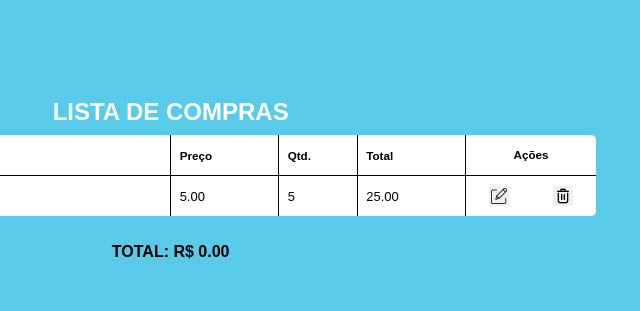
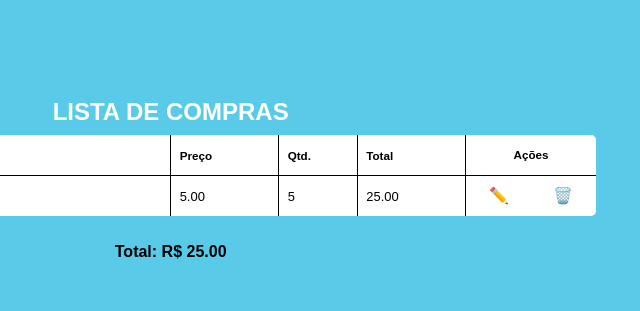
Before and after one commit to ocarlosmonteiro/Lista-de-Compras, a plain HTML site: page index.html in a window 1280 px wide. Both pictures are taken after typing "Sample", "5", "5" into the empty fields and a click on the button "Adicionar". Shown: the top 311 px of the page, 640-1280 px from the left. Drawn offline with Linux system fonts and the light colour scheme.

Commit message:
Incremento do algoritimo da manipulçao da tabela. Ajuste nos icones dos botões da lista da tabela

```diff
--- a/index.html
+++ b/index.html
@@ -27,7 +27,7 @@
     <!-- ASIDE DA TABELA -->
     <aside>
         <h2>Lista de compras</h2>
-        <table id="tableProducts">
+        <table >
             <thead>
                 <tr>
                     <th>Produto</th>
@@ -37,7 +37,7 @@
                     <th >Ações</th>
                 </tr>
             </thead>
-
+            <tbody id="tableProducts"></tbody>
         </table>
 
         <h3>TOTAL: R$ 0.00</h3>
--- a/src/scripts/script.js
+++ b/src/scripts/script.js
@@ -17,40 +17,56 @@ form.addEventListener('submit', (e) => {
     listProduct.push(product);
 
     console.log(listProduct);
-    incrementTable(product);
+    updateTable();
 
     form.reset();
 
 });
 
-function incrementTable(product)
+function updateTable()
 {
-    const row = document.createElement("tr");
+    tBody.innerHTML = '';
 
-    row.innerHTML = `
-        <td>${product.name}</td>
-        <td>${product.price.toFixed(2)}</td>
-        <td>${product.quantity}</td>
-        <td>${product.total.toFixed(2)}</td>
+    listProduct.forEach((item, index) => {
+        const row = document.createElement('tr');
+
+        row.innerHTML = `
+        <td>${item.name}</td>
+        <td>${item.price.toFixed(2)}</td>
+        <td>${item.quantity}</td>
+        <td>${item.total.toFixed(2) }</td>
         <td>
-           <button class="btn-action" id="editItem" title="Editar" onclick="editItem()"></button>
-            <button class="btn-action" id="deleteItem" title="Apagar" onclick="removeItem()"></button>
+            <button class="btn-action" id="editItem" title="Editar" onclick="editItem(${index})">✏️</button>
+            <button class="btn-action" id="deleteItem" title="Apagar" onclick="removeItem(${index})">🗑️</button>
         </td>
-    `;
+        `;
 
-    tBody.appendChild(row);
+        tBody.appendChild(row);
+    });
 
+    updateTotal();
 }
 
-function editItem()
+function updateTotal()
 {
-    console.log("teste")
+    const total = listProduct.reduce((acc, item) => acc + item.total, 0);
+    totalText.textContent = `Total: R$ ${total.toFixed(2)}`;
 }
 
-function removeItem()
+function editItem(index)
 {
-    console.log("Teste 2")
+    const product = listProduct[index];
+
+    document.getElementById("name").value = product.name;
+    document.getElementById("price").value = product.price;
+    document.getElementById("quantity").value = product.quantity;
+
+    listProduct.splice(index, 1);
+    updateTable();
 }
 
-
-//totalText.textContent = `Total Geral: R$ ${}`
+function removeItem(index)
+{
+    listProduct.splice(index, 1);
+    updateTable();
+}
--- a/src/styles/style.css
+++ b/src/styles/style.css
@@ -57,13 +57,14 @@ form #insert
     border-radius: 10px;
     flex-grow: 0;
     margin: 2% 0%;
+    transition: 1s;
 }
 
 form #insert:hover
 {
     cursor: pointer;
     background-color: #4fb4ce;
-
+    transform: scale(1.05);
 }
 
 
@@ -158,39 +159,25 @@ tr:last-of-type
     border-bottom: none;
 }
 
-
-
-
 .btn-action
 {
     width: 20px;
     height: 20px;
     border-radius: 5%;
+    background-color: transparent;
     background-repeat: no-repeat;
     background-size: 80%;
     background-position: center;
 }
 
-#editItem
-{
-    background-image: url(/src/icons/edit.png);
-
-}
-
 #editItem:hover
 {
-    background-color: #0fda0f;
-}
-
-#deleteItem
-{
-    background-image: url(/src/icons/delete.png);
-
+    transform: scale(1.3);
 }
 
 #deleteItem:hover
 {
-    background-color: #ec5252;
+    transform: scale(1.3);
 }
 
 h3
```
